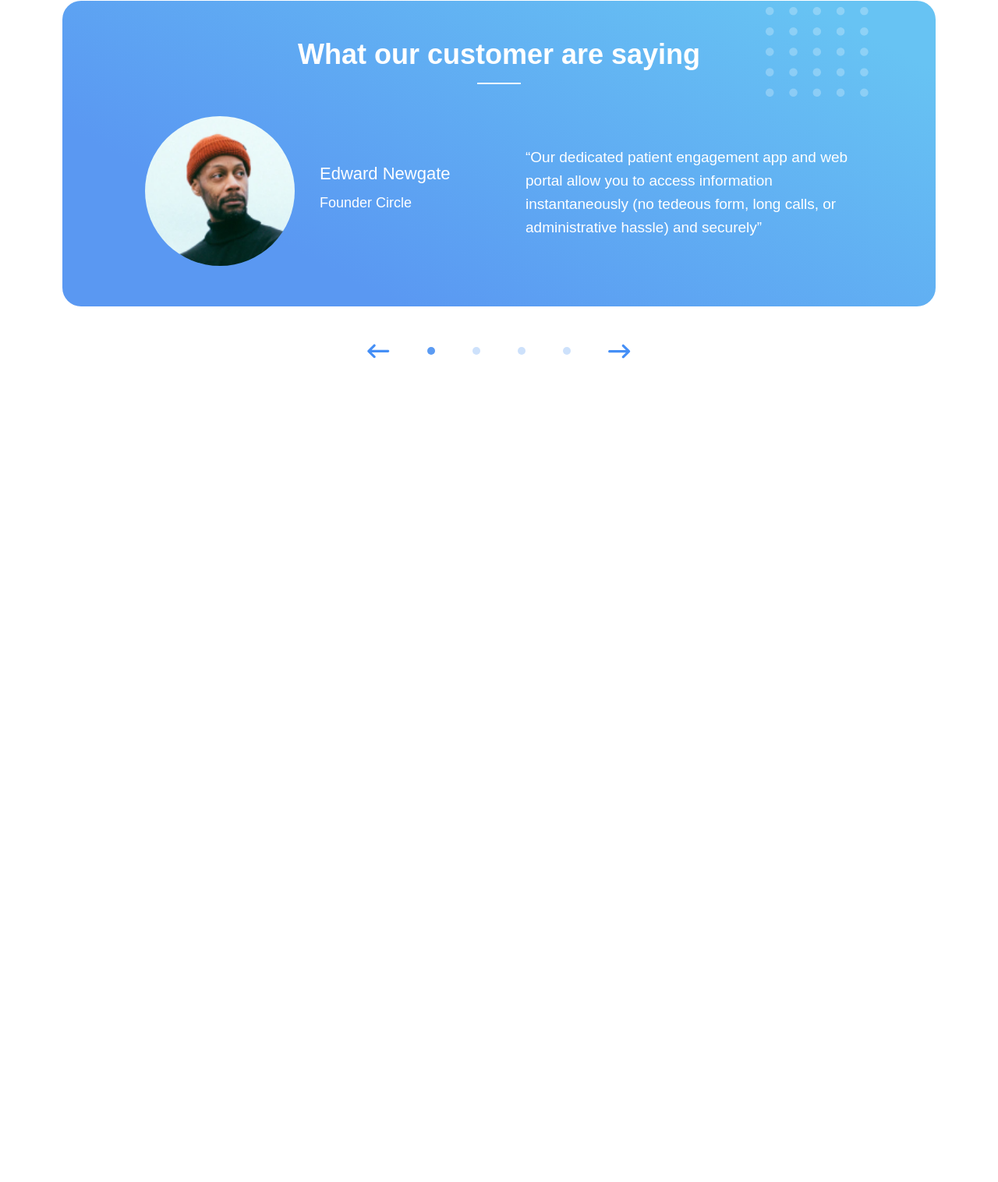
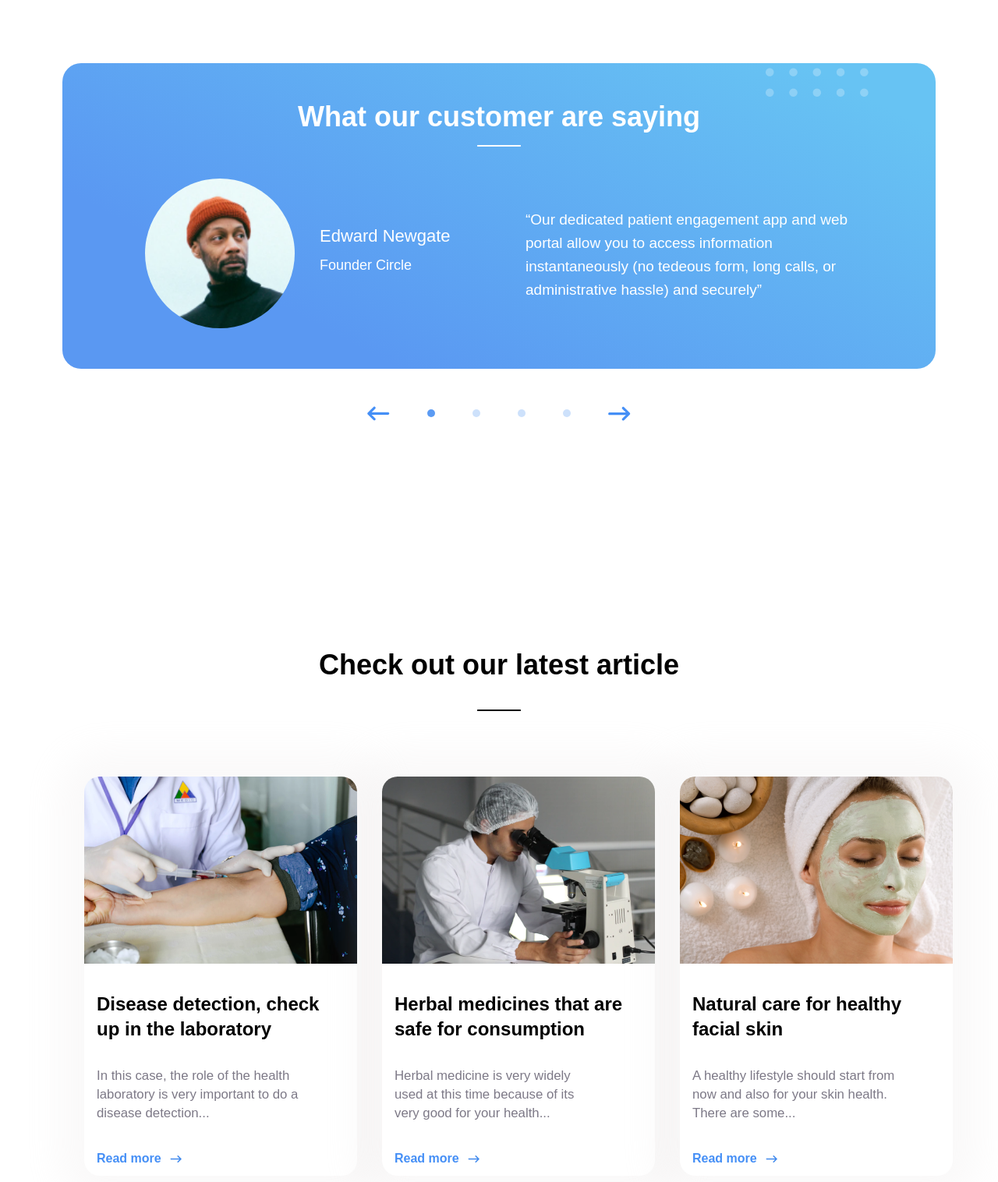
Before and after one commit to BilgeGates/Trafalgar-Landing, a plain HTML site: page index.html in a window 1280 px wide. Shown: the part 3495-5011 px from the top of the page at 78% size. Before the commit the page ends 3991 px from the top, so only its background shows below. Drawn offline with Linux system fonts and the light colour scheme.

Commit message:
Articles added

```diff
--- a/index.html
+++ b/index.html
@@ -252,6 +252,80 @@
               </svg>
             </div>
           </div>
+          <div class="article">
+            <div class="services-title custom-services">
+              <div class="service-title">Check out our latest article</div>
+              <div class="line-img"><img src="./img/Line.png" /></div>
+            </div>
+            <div class="services-custom-body">
+              <div class="services-body">
+                <div class="service-box custom-services-box">
+                  <div class="box-img custom-box-img">
+                    <img src="./img/Disease.png" />
+                  </div>
+                  <div class="custom-box">
+                    <div class="box-head custom-box-head service-box-head">
+                      Disease detection, check up in the laboratory
+                    </div>
+                    <div class="box-body custom-box-body service-box-body">
+                      In this case, the role of the health laboratory is very
+                      important to do a disease detection...
+                    </div>
+                    <div class="services-more">
+                      <div><a href="#">Read more</a></div>
+                      <div>
+                        <img src="./img/Vektor-right.png" />
+                      </div>
+                    </div>
+                  </div>
+                </div>
+              </div>
+              <div class="services-body">
+                <div class="service-box custom-services-box">
+                  <div class="box-img custom-box-img">
+                    <img src="./img/Medicine.png" />
+                  </div>
+                  <div class="custom-box">
+                    <div class="box-head custom-box-head service-box-head">
+                      Herbal medicines that are safe for consumption
+                    </div>
+                    <div class="box-body custom-box-body service-box-body">
+                      Herbal medicine is very widely used at this time because
+                      of its very good for your health...
+                    </div>
+                    <div class="services-more">
+                      <div><a href="#">Read more</a></div>
+                      <div>
+                        <img src="./img/Vektor-right.png" />
+                      </div>
+                    </div>
+                  </div>
+                </div>
+              </div>
+              <div class="services-body">
+                <div class="service-box custom-services-box">
+                  <div class="box-img custom-box-img">
+                    <img src="./img/Natural-care.png" />
+                  </div>
+                  <div class="custom-box">
+                    <div class="box-head custom-box-head service-box-head">
+                      Natural care for healthy facial skin
+                    </div>
+                    <div class="box-body custom-box-body service-box-body">
+                      A healthy lifestyle should start from now and also for
+                      your skin health. There are some...
+                    </div>
+                    <div class="services-more">
+                      <div><a href="#">Read more</a></div>
+                      <div>
+                        <img src="./img/Vektor-right.png" />
+                      </div>
+                    </div>
+                  </div>
+                </div>
+              </div>
+            </div>
+          </div>
         </div>
       </section>
     </main>
--- a/style.css
+++ b/style.css
@@ -231,6 +231,7 @@ main .custom-button button {
 }
 
 main .note {
+  margin-top: 10em;
   background: linear-gradient(
     208.18deg,
     var(--fourth-color) 9.05%,
@@ -302,6 +303,69 @@ main .arrow-nav {
   display: flex;
   justify-content: center;
   margin-top: 3rem;
-  margin-bottom: 2rem;
   gap: 3rem;
 }
+
+main .article {
+  margin-top: 18rem;
+}
+
+main .services-custom-body {
+  display: flex;
+  gap: 2rem;
+  width: 66.5rem;
+  margin: auto;
+}
+
+main .custom-services {
+  margin-top: 5rem;
+}
+
+main .custom-services-box {
+  padding: 0;
+  height: 32rem;
+}
+
+main .custom-box-img {
+  width: 21.875rem;
+}
+
+main .custom-box-img img {
+  width: 21.875rem;
+  height: 15rem;
+  border-top-left-radius: 1.25rem;
+  border-top-right-radius: 1.25rem;
+}
+
+main .custom-box {
+  padding: 1rem 0 1rem 1rem;
+}
+
+main .custom-box-head,
+.custom-box-body {
+  width: 20rem;
+}
+
+main .service-box-head {
+  line-height: 2rem;
+  font-size: 1.5rem;
+}
+
+main .service-box-body {
+  font-size: 1.05rem;
+  line-height: 1.5rem;
+  margin-top: 2rem;
+}
+main .services-more {
+  display: flex;
+  align-items: center;
+  gap: 0.7rem;
+  margin-top: 2rem;
+}
+
+main .services-more a {
+  font-size: 1rem;
+  color: var(--thirdh-color);
+  line-height: 1.75rem;
+  font-weight: 700;
+}
```
Also changed, not shown: img/Disease.png (added), img/Medicine.png (added), img/Natural-care.png (added), img/Vektor-right.png (added).
